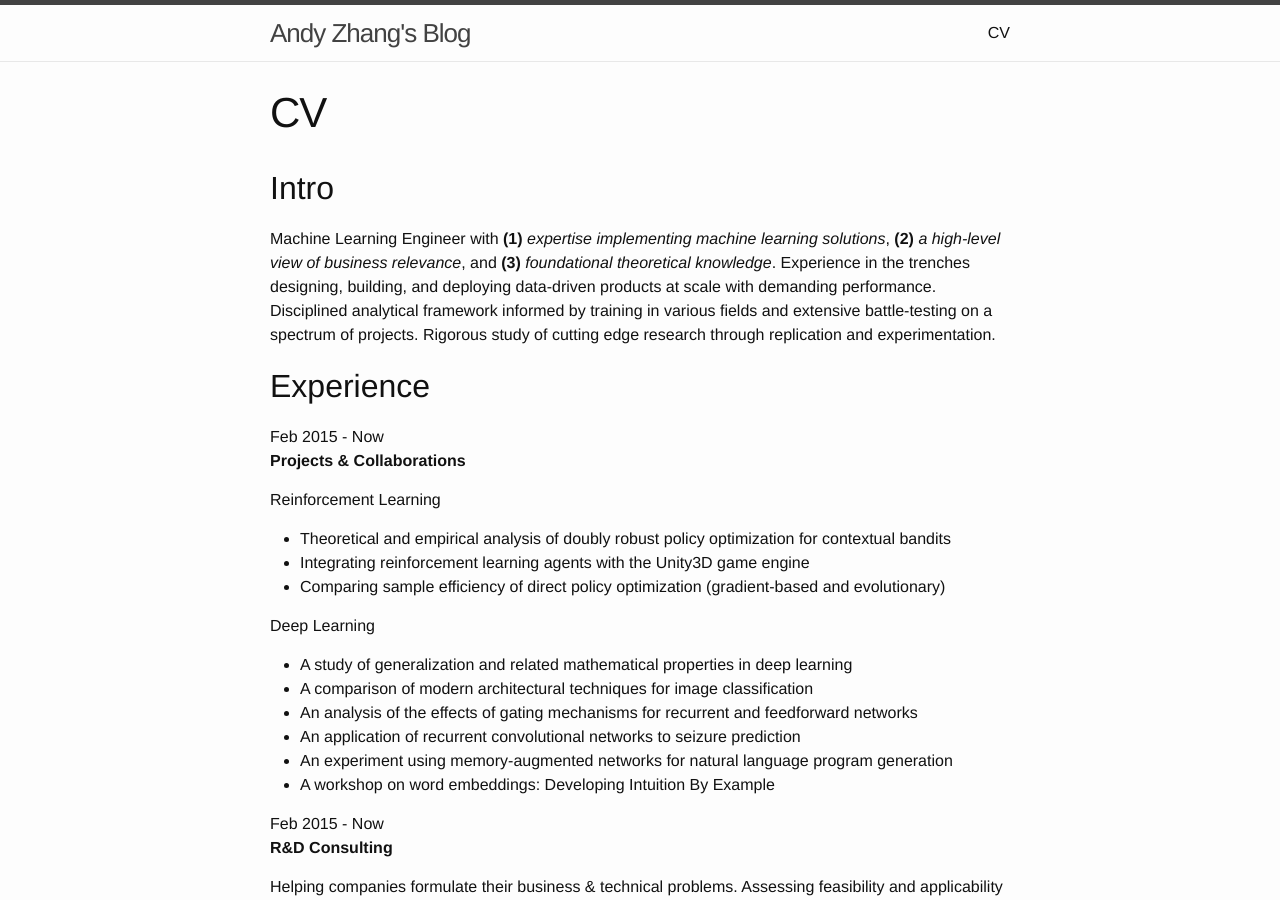
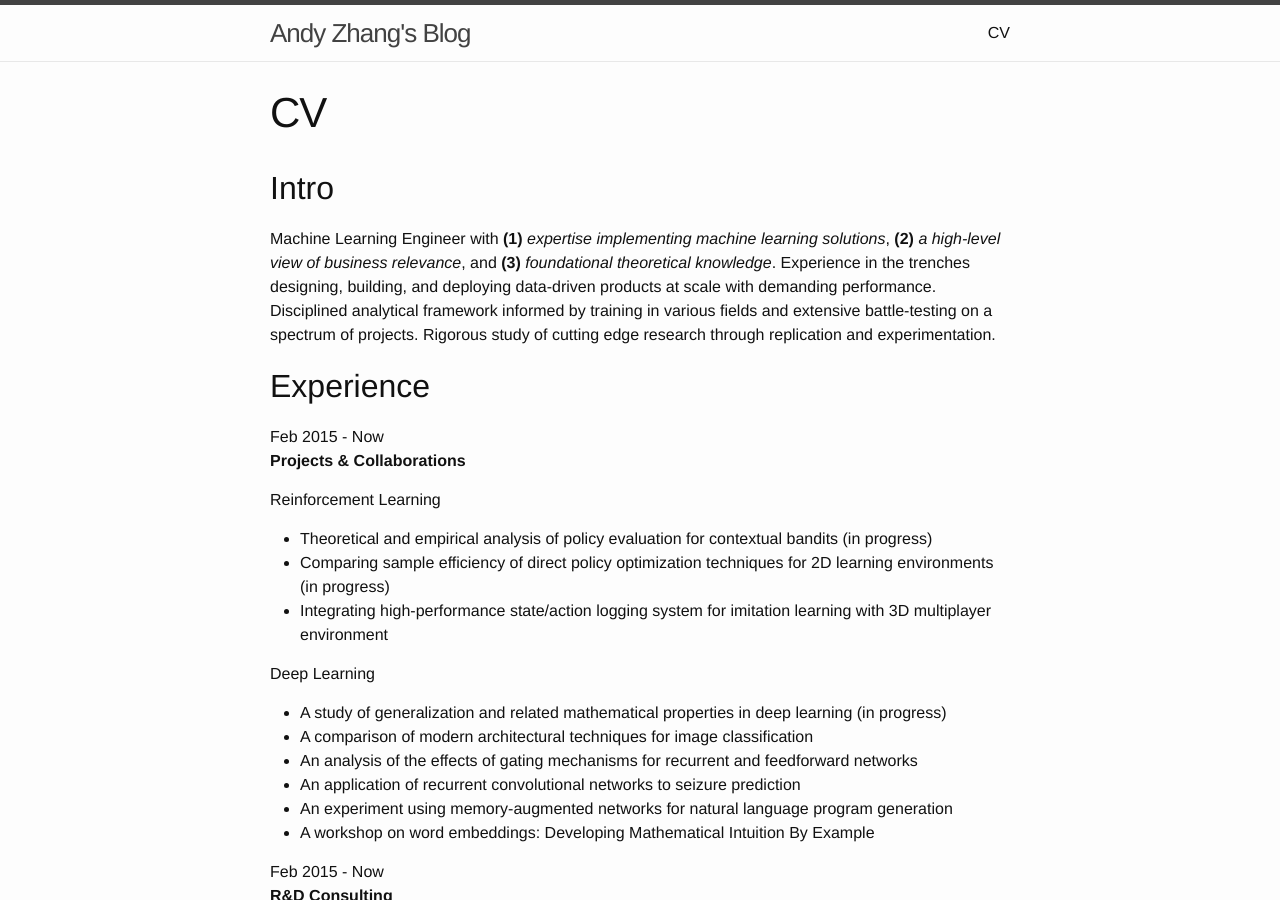
Before and after one commit to ZhangBanger/zhangbanger.github.io, a Jekyll site: the page built from about.md, in a window 1280 px wide and 900 px high. Built offline with Jekyll 4.4.1, drawn with Linux system fonts in a browser that asks for light colours; some of the changed text lies outside the part shown.

Commit message:
Cleanup and small reorg

```diff
--- a/about.md
+++ b/about.md
@@ -15,17 +15,17 @@ Feb 2015 - Now
 : **Projects & Collaborations**
 
 Reinforcement Learning
-* Theoretical and empirical analysis of doubly robust policy optimization for contextual bandits
-* Integrating reinforcement learning agents with the Unity3D game engine
-* Comparing sample efficiency of direct policy optimization (gradient-based and evolutionary)
+* Theoretical and empirical analysis of policy evaluation for contextual bandits (in progress)
+* Comparing sample efficiency of direct policy optimization techniques for 2D learning environments (in progress)
+* Integrating high-performance state/action logging system for imitation learning with 3D multiplayer environment
 
 Deep Learning
-* A study of generalization and related mathematical properties in deep learning
+* A study of generalization and related mathematical properties in deep learning (in progress)
 * A comparison of modern architectural techniques for image classification
 * An analysis of the effects of gating mechanisms for recurrent and feedforward networks
 * An application of recurrent convolutional networks to seizure prediction
 * An experiment using memory-augmented networks for natural language program generation
-* A workshop on word embeddings: Developing Intuition By Example
+* A workshop on word embeddings: Developing Mathematical Intuition By Example
 
 Feb 2015 - Now
 : **R&D Consulting**
```
Also changed, not shown: other parts of about.md (+1 -1 lines).
